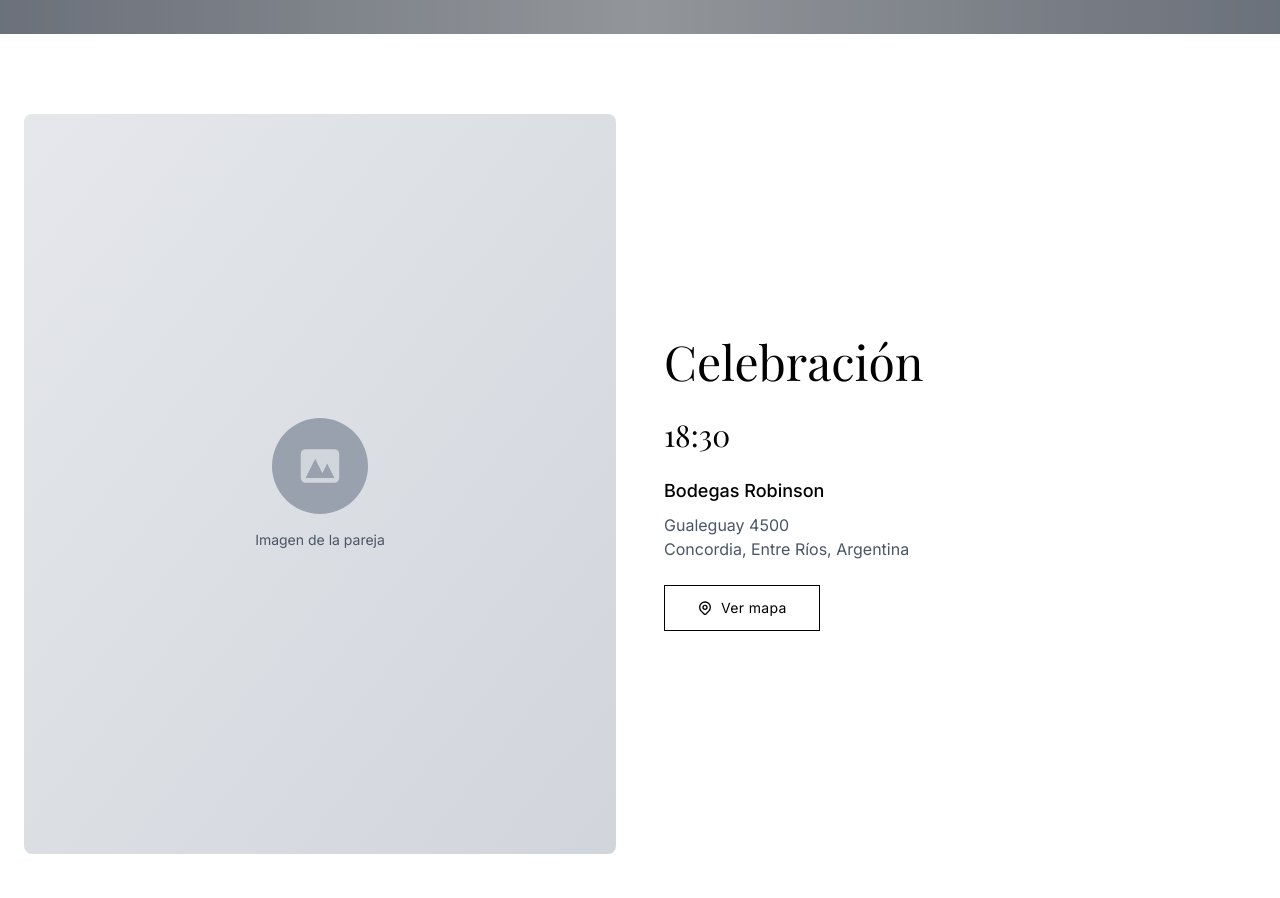
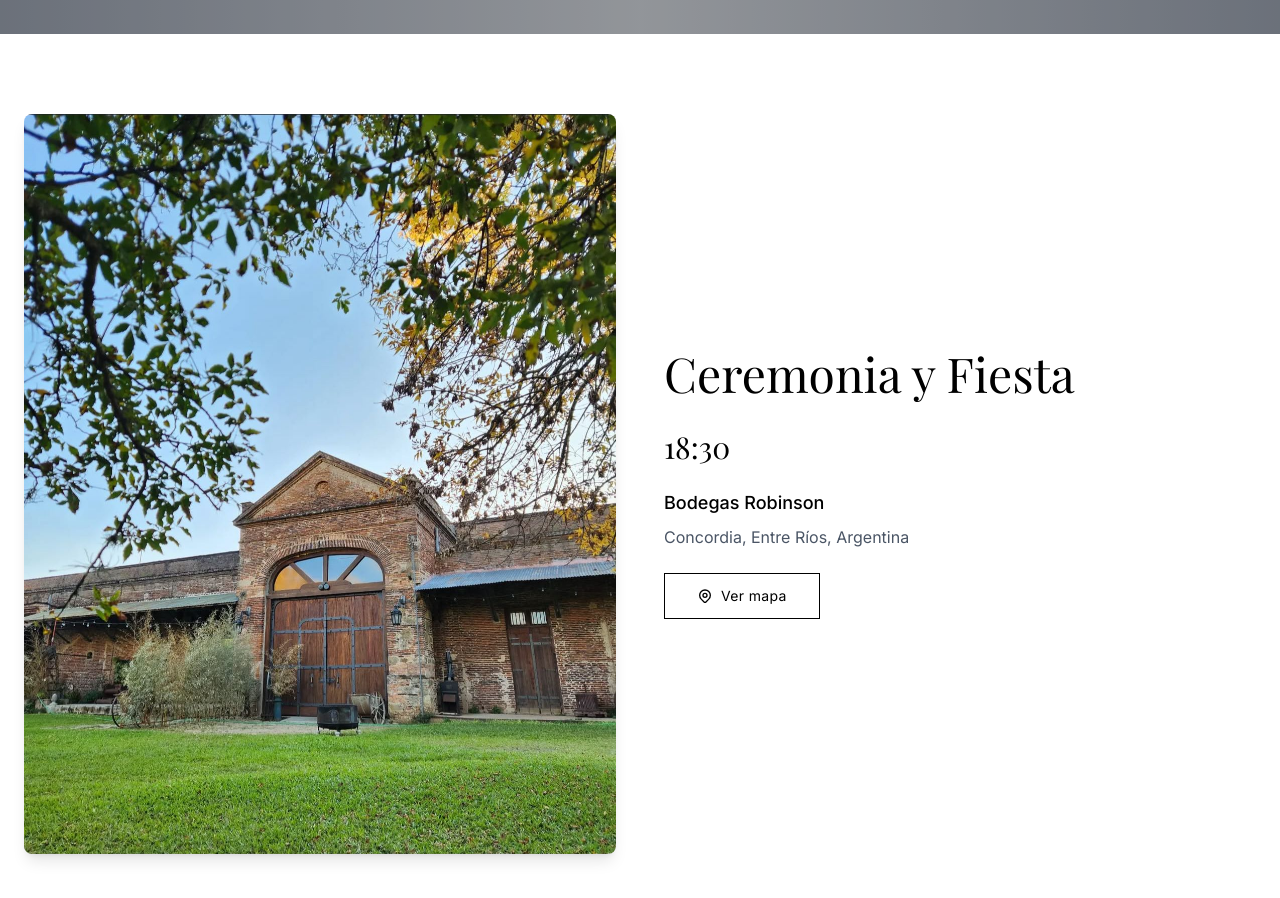
Before and after one commit to Pantera29/franysol2025, a Next.js app: page / in a window 1280 px wide. Shown: the part 766-1664 px from the top of the page. Built offline with nearby package versions, Linux system fonts and the light colour scheme; a web font is replaced by a local one.

Commit message:
Agregar imagen de Bodegas Robinson al componente EventInfo

```diff
--- a/app/components/EventInfo.tsx
+++ b/app/components/EventInfo.tsx
@@ -9,25 +9,19 @@ const EventInfo: React.FC = () => {
         <div className="grid lg:grid-cols-2 gap-12 items-center">
           {/* Imagen izquierda */}
           <div className="order-2 lg:order-1">
-            <div className="aspect-[4/5] bg-gradient-to-br from-gray-200 to-gray-300 rounded-lg overflow-hidden">
-              {/* Placeholder para imagen */}
-              <div className="h-full flex items-center justify-center text-gray-600">
-                <div className="text-center">
-                  <div className="w-24 h-24 mx-auto mb-4 bg-gray-400 rounded-full flex items-center justify-center">
-                    <svg className="w-12 h-12 text-gray-300" fill="currentColor" viewBox="0 0 20 20">
-                      <path fillRule="evenodd" d="M4 3a2 2 0 00-2 2v10a2 2 0 002 2h12a2 2 0 002-2V5a2 2 0 00-2-2H4zm12 12H4l4-8 3 6 2-4 3 6z" clipRule="evenodd" />
-                    </svg>
-                  </div>
-                  <p className="text-sm">Imagen de la pareja</p>
-                </div>
-              </div>
+            <div className="aspect-[4/5] rounded-lg overflow-hidden shadow-lg">
+              <img
+                src="/bodegas-robinson.jpg"
+                alt="Bodegas Robinson - Lugar de la celebración"
+                className="w-full h-full object-cover"
+              />
             </div>
           </div>
 
           {/* Información derecha */}
           <div className="order-1 lg:order-2 text-center lg:text-left">
             <h2 className="font-serif text-4xl md:text-5xl mb-8 text-black">
-              Celebración
+              Ceremonia y Fiesta
             </h2>
 
             <div className="space-y-6">
@@ -44,7 +38,6 @@ const EventInfo: React.FC = () => {
                   Bodegas Robinson
                 </h4>
                 <p className="font-sans text-gray-600 mb-4">
-                  Gualeguay 4500<br />
                   Concordia, Entre Ríos, Argentina
                 </p>
               </div>
```
Also changed, not shown: public/bodegas-robinson.jpg (added).
